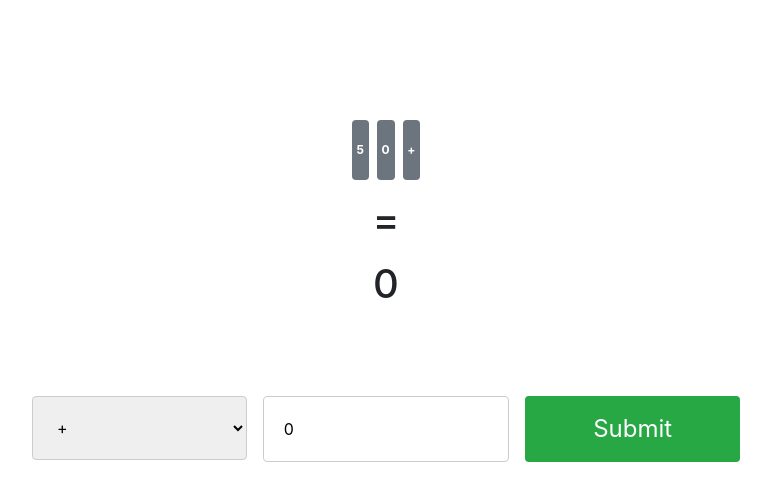
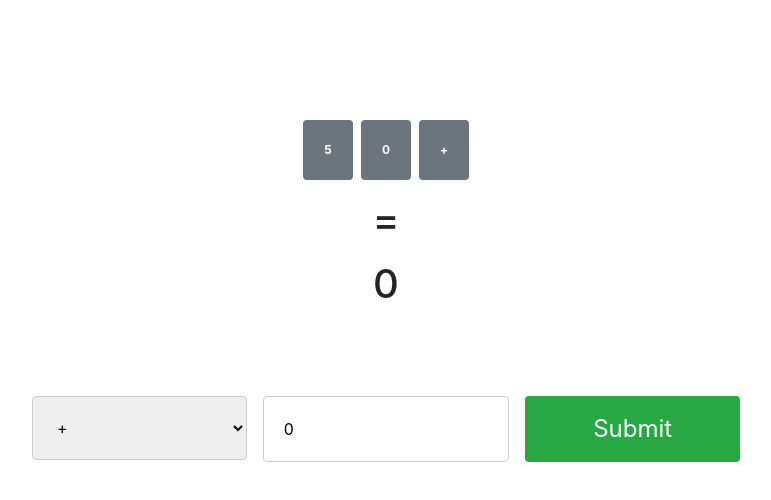
Before and after one commit to Uzair11/expression-evaluator, a React (Create React App) app: page / in a window 1280 px wide. Both pictures are taken after typing "5" into the empty fields and a click on the input 825 px from the left and 295 px from the top of the page. Shown: the top 500 px of the page, without its empty margins (254-1025 px from the left). Built offline with nearby package versions, Linux system fonts and the light colour scheme.

Commit message:
ui changes

```diff
--- a/src/App.css
+++ b/src/App.css
@@ -54,3 +54,7 @@ input[type=submit] {
     transform: rotate(360deg);
   }
 }
+
+.badge {
+  width: 50px;
+}
```
